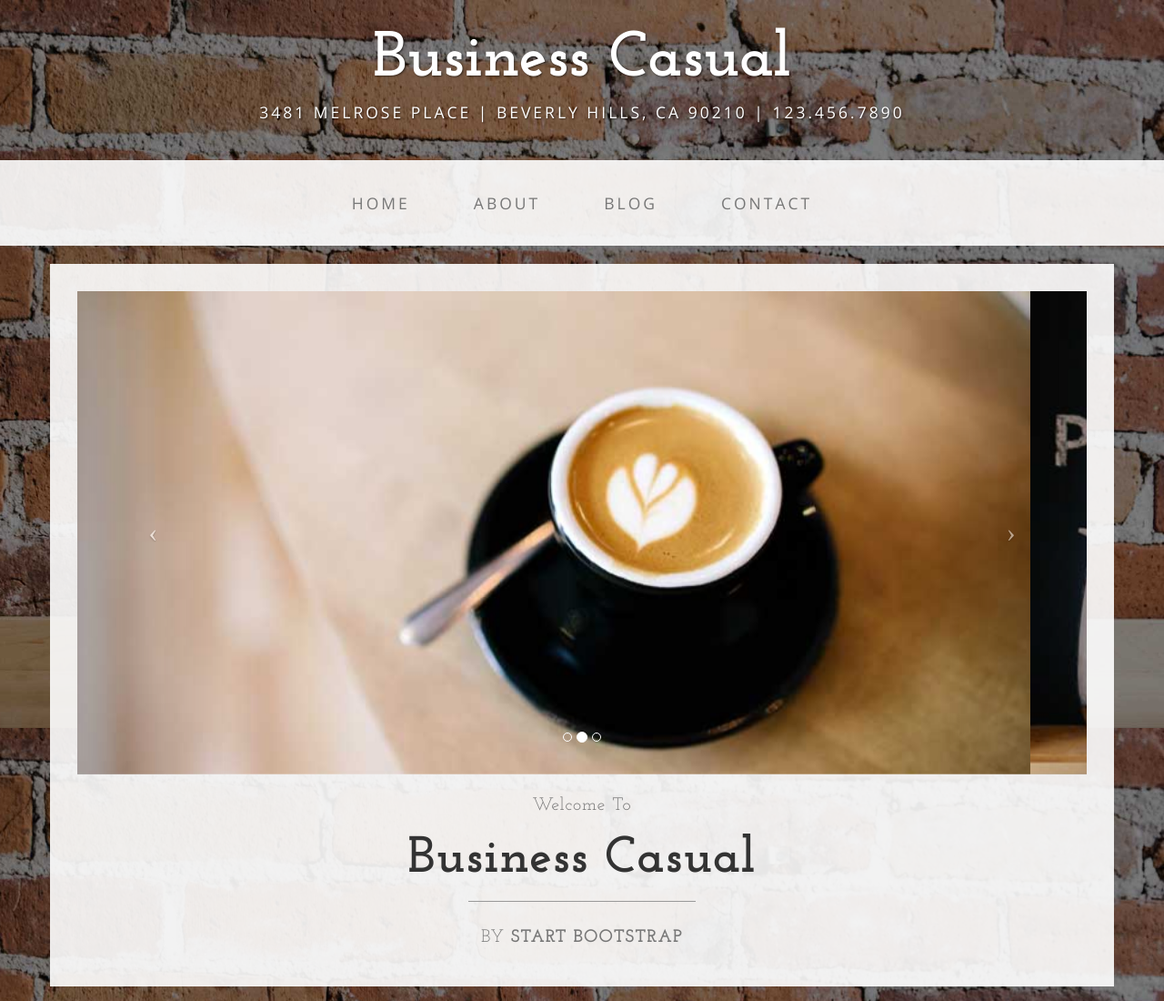
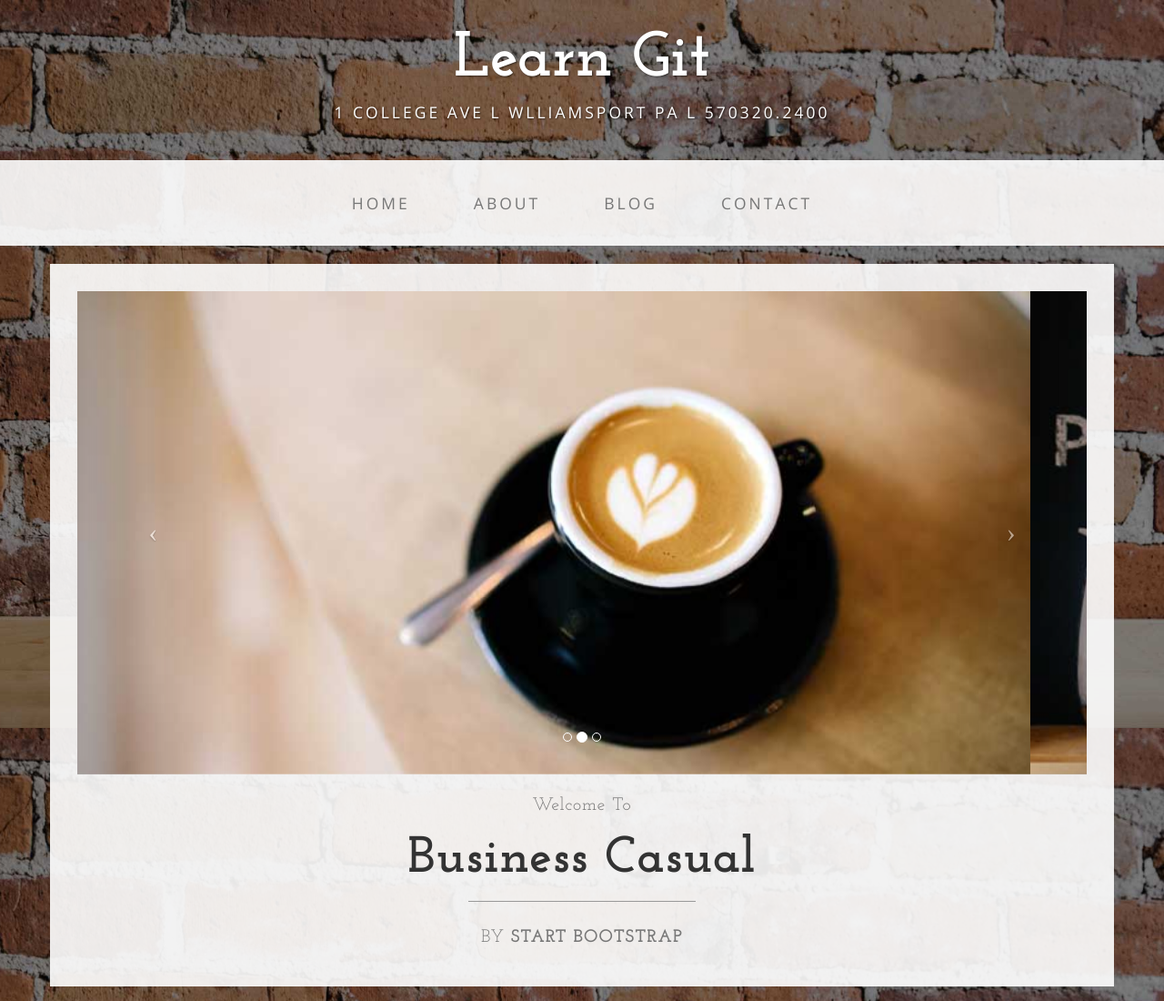
Before and after one commit to Mramp0413/learn_git, a plain HTML site: page index.html in a window 1280 px wide. Shown: the top 1100 px of the page at 91% size. Drawn offline with nearby package versions, Linux system fonts and the light colour scheme.

Commit message:
changed title, heading, address and navigation

```diff
--- a/index.html
+++ b/index.html
@@ -9,7 +9,7 @@
     <meta name="description" content="">
     <meta name="author" content="">
 
-    <title>Business Casual - Start Bootstrap Theme</title>
+    <title>Learn Git</title>
 
     <!-- Bootstrap Core CSS -->
     <link href="css/bootstrap.min.css" rel="stylesheet">
@@ -32,8 +32,8 @@
 
 <body>
 
-    <div class="brand">Business Casual</div>
-    <div class="address-bar">3481 Melrose Place | Beverly Hills, CA 90210 | 123.456.7890</div>
+    <div class="brand">Learn Git</div>
+    <div class="address-bar">1 College Ave l Wlliamsport PA l 570320.2400</div>
 
     <!-- Navigation -->
     <nav class="navbar navbar-default" role="navigation">
```
